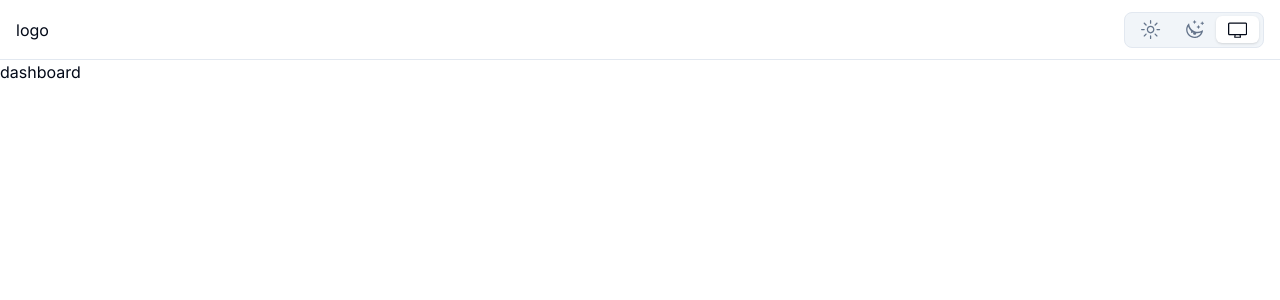
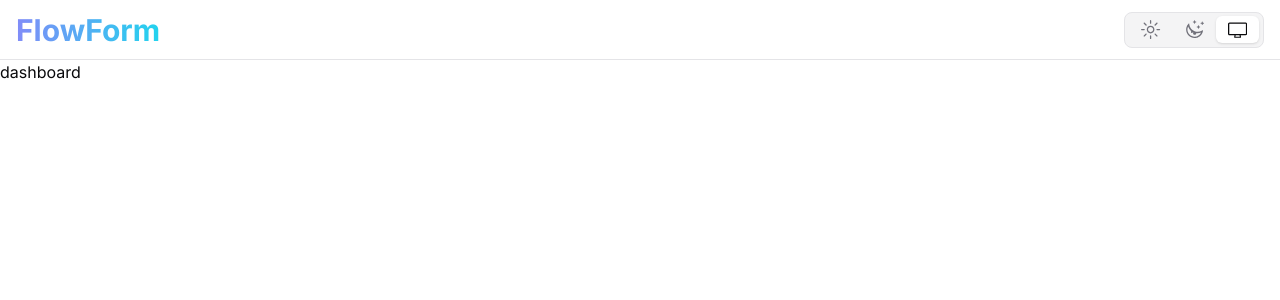
Before and after one commit to BlitZSenpai/FlowForm, a Next.js app: page / in a window 1280 px wide. Shown: the top 300 px of the page. Built offline with nearby package versions, Linux system fonts and the light colour scheme.

Commit message:
add: logo component and new theme colors

```diff
--- a/app/globals.css
+++ b/app/globals.css
@@ -5,64 +5,47 @@
 @layer base {
   :root {
     --background: 0 0% 100%;
-    --foreground: 222.2 84% 4.9%;
-
+    --foreground: 240 10% 3.9%;
     --card: 0 0% 100%;
-    --card-foreground: 222.2 84% 4.9%;
-
+    --card-foreground: 240 10% 3.9%;
     --popover: 0 0% 100%;
-    --popover-foreground: 222.2 84% 4.9%;
-
-    --primary: 222.2 47.4% 11.2%;
-    --primary-foreground: 210 40% 98%;
-
-    --secondary: 210 40% 96.1%;
-    --secondary-foreground: 222.2 47.4% 11.2%;
-
-    --muted: 210 40% 96.1%;
-    --muted-foreground: 215.4 16.3% 46.9%;
-
-    --accent: 210 40% 96.1%;
-    --accent-foreground: 222.2 47.4% 11.2%;
-
+    --popover-foreground: 240 10% 3.9%;
+    --primary: 240 5.9% 10%;
+    --primary-foreground: 0 0% 98%;
+    --secondary: 240 4.8% 95.9%;
+    --secondary-foreground: 240 5.9% 10%;
+    --muted: 240 4.8% 95.9%;
+    --muted-foreground: 240 3.8% 46.1%;
+    --accent: 240 4.8% 95.9%;
+    --accent-foreground: 240 5.9% 10%;
     --destructive: 0 84.2% 60.2%;
-    --destructive-foreground: 210 40% 98%;
-
-    --border: 214.3 31.8% 91.4%;
-    --input: 214.3 31.8% 91.4%;
-    --ring: 222.2 84% 4.9%;
-
+    --destructive-foreground: 0 0% 98%;
+    --border: 240 5.9% 90%;
+    --input: 240 5.9% 90%;
+    --ring: 240 5.9% 10%;
     --radius: 0.5rem;
   }
 
   .dark {
-    --background: 222.2 84% 4.9%;
-    --foreground: 210 40% 98%;
-
-    --card: 222.2 84% 4.9%;
-    --card-foreground: 210 40% 98%;
-
-    --popover: 222.2 84% 4.9%;
-    --popover-foreground: 210 40% 98%;
-
-    --primary: 210 40% 98%;
-    --primary-foreground: 222.2 47.4% 11.2%;
-
-    --secondary: 217.2 32.6% 17.5%;
-    --secondary-foreground: 210 40% 98%;
-
-    --muted: 217.2 32.6% 17.5%;
-    --muted-foreground: 215 20.2% 65.1%;
-
-    --accent: 217.2 32.6% 17.5%;
-    --accent-foreground: 210 40% 98%;
-
+    --background: 240 10% 3.9%;
+    --foreground: 0 0% 98%;
+    --card: 240 10% 3.9%;
+    --card-foreground: 0 0% 98%;
+    --popover: 240 10% 3.9%;
+    --popover-foreground: 0 0% 98%;
+    --primary: 0 0% 98%;
+    --primary-foreground: 240 5.9% 10%;
+    --secondary: 240 3.7% 15.9%;
+    --secondary-foreground: 0 0% 98%;
+    --muted: 240 3.7% 15.9%;
+    --muted-foreground: 240 5% 64.9%;
+    --accent: 240 3.7% 15.9%;
+    --accent-foreground: 0 0% 98%;
     --destructive: 0 62.8% 30.6%;
-    --destructive-foreground: 210 40% 98%;
-
-    --border: 217.2 32.6% 17.5%;
-    --input: 217.2 32.6% 17.5%;
-    --ring: 212.7 26.8% 83.9%;
+    --destructive-foreground: 0 0% 98%;
+    --border: 240 3.7% 15.9%;
+    --input: 240 3.7% 15.9%;
+    --ring: 240 4.9% 83.9%;
   }
 }
 
--- a/components/logo.tsx
+++ b/components/logo.tsx
@@ -1,3 +1,11 @@
+import Link from "next/link";
+
 export const Logo = () => {
-  return <div className="">logo</div>;
+  return (
+    <Link
+      href="/"
+      className="font-bold text-3xl bg-gradient-to-r from-indigo-400 to-cyan-400 text-transparent bg-clip-text hover:cursor-pointer">
+      FlowForm
+    </Link>
+  );
 };
```
